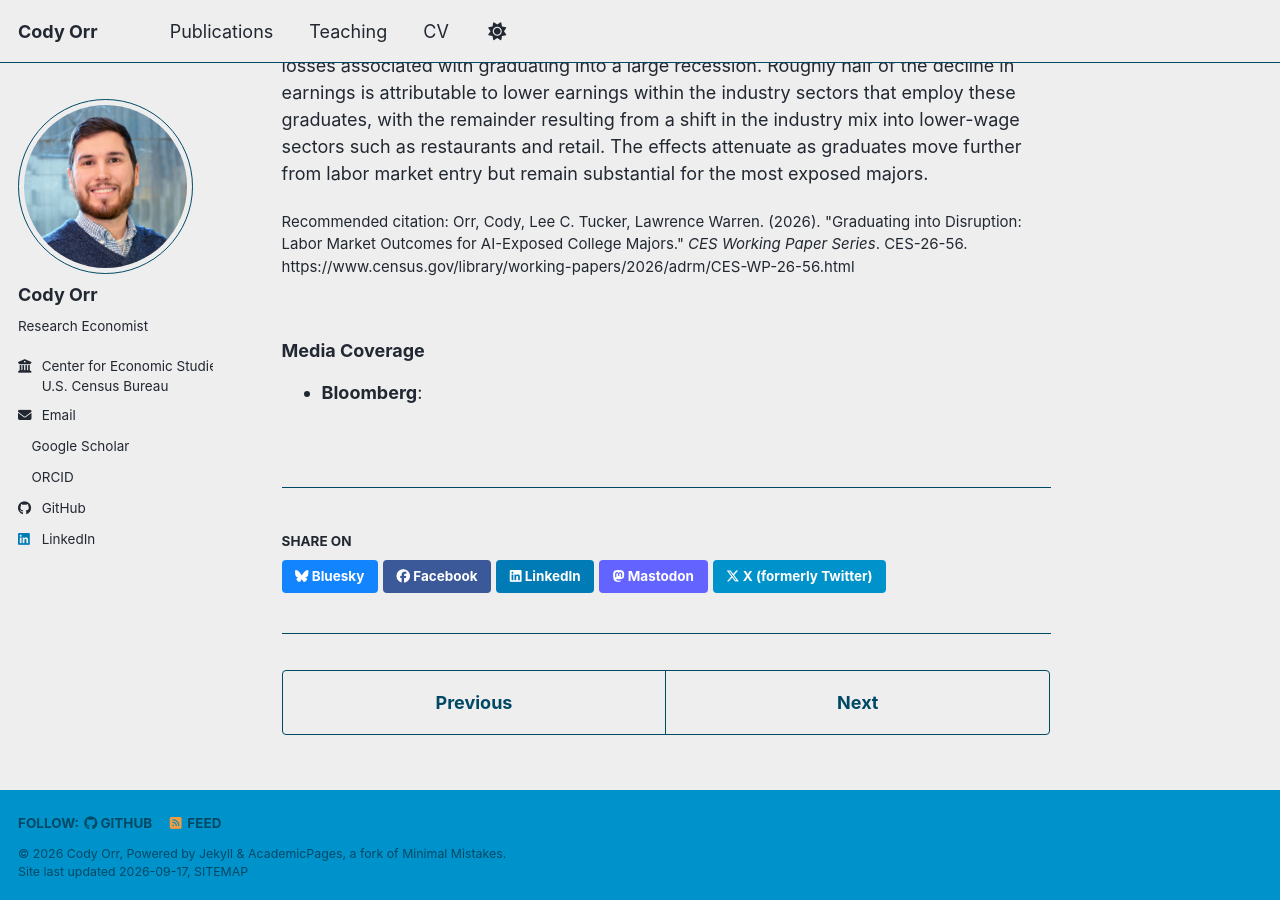
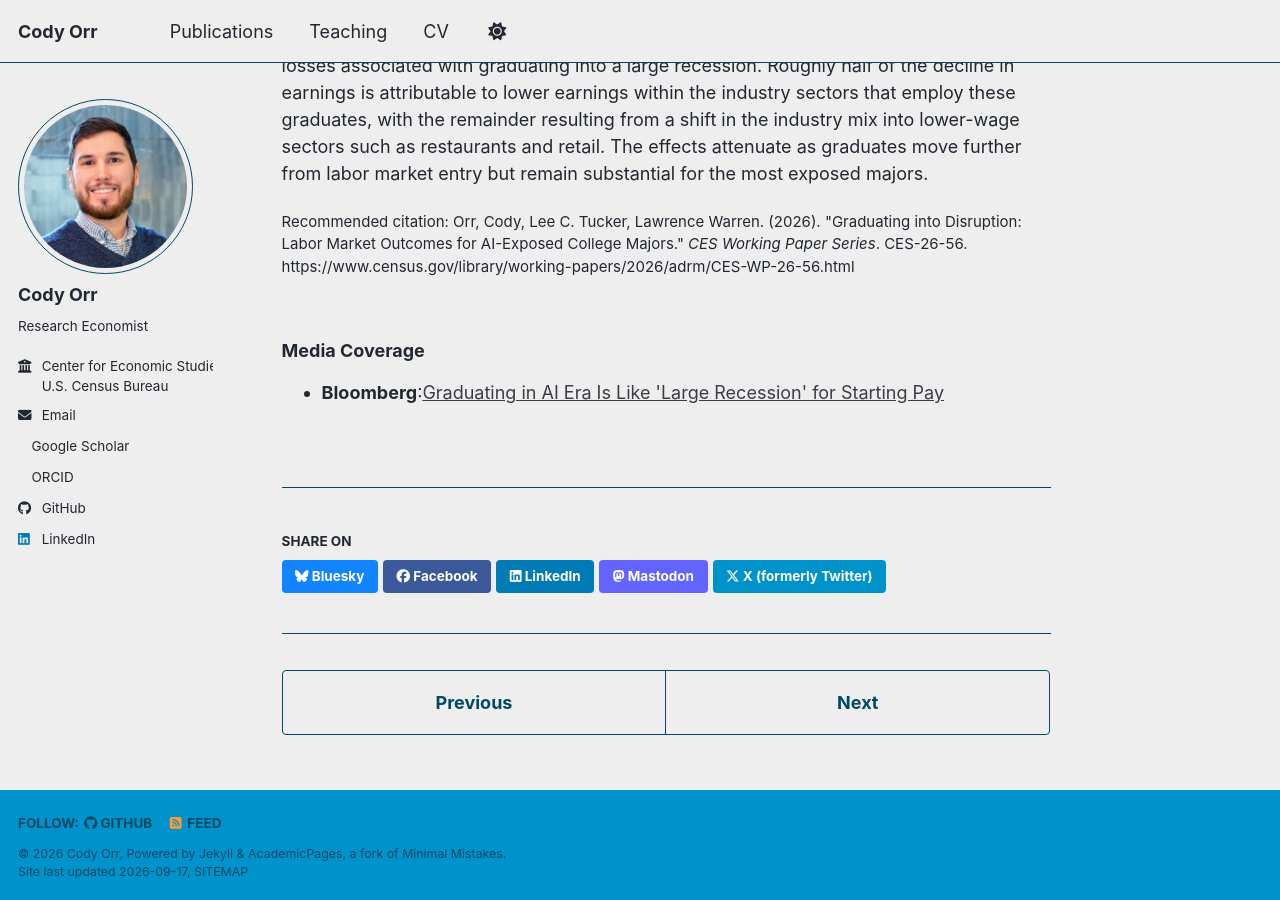
Before and after one commit to orrcody/orrcody.github.io, a Jekyll site: the page built from _publications/grad_ai.md, in a window 1280 px wide and 900 px high, scrolled down 542 px. Built offline with Jekyll 4.4.1, drawn with Linux system fonts in a browser that asks for light colours; a style sheet for code colours, icons or effects is not loaded.

Commit message:
Update grad_ai.md with new media reference
Added media outlet and title regarding AI's impact on starting pay for graduates.

```diff
--- a/_publications/grad_ai.md
+++ b/_publications/grad_ai.md
@@ -13,6 +13,7 @@ appendixurl: 'https://github.com/orrcody/pseo_ai'
 citation: 'Orr, Cody, Lee C. Tucker, Lawrence Warren. (2026). &quot;Graduating into Disruption: Labor Market Outcomes for AI-Exposed College Majors.&quot; <i>CES Working Paper Series</i>. CES-26-56. https://www.census.gov/library/working-papers/2026/adrm/CES-WP-26-56.html'
 media:
   - outlet: "Bloomberg"
+    title: "Graduating in AI Era Is Like 'Large Recession' for Starting Pay"
     url: "https://www.bloomberg.com/news/articles/2026-09-14/ai-era-coincides-with-weak-pay-and-employment-for-college-graduates"
 ---
 
```
